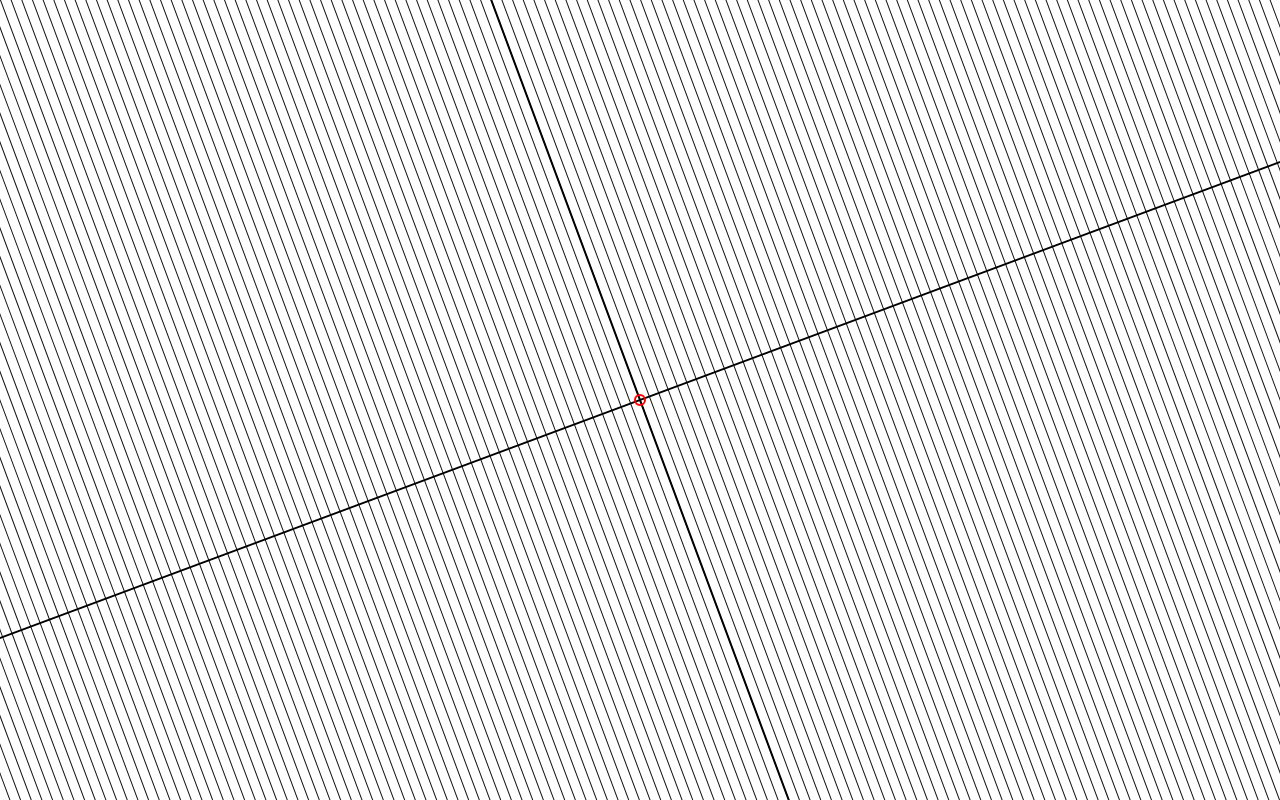
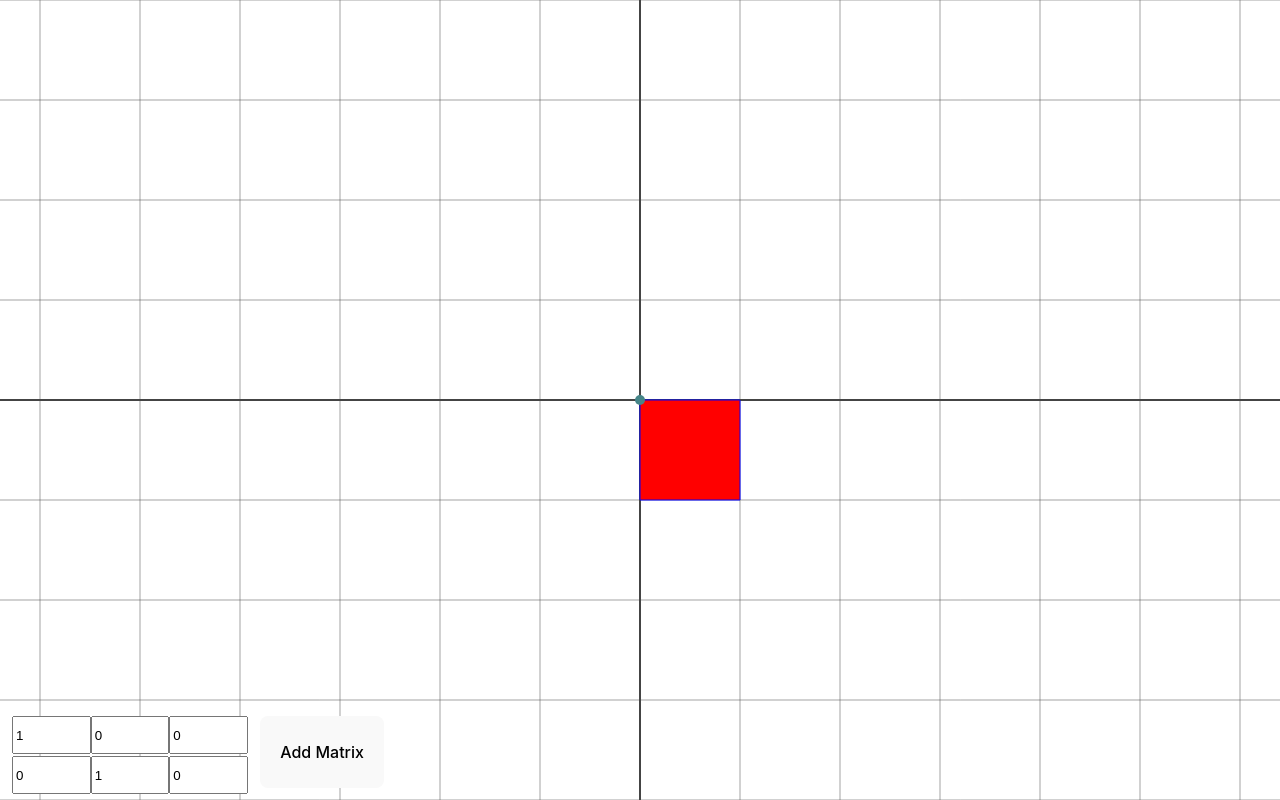
Before and after one commit to bschlenk/affine-explorer, a React (Vite) app: page / in a window 1280 px wide. Built offline with nearby package versions, Linux system fonts and the light colour scheme.

Commit message:
lots of changes

```diff
--- a/src/App.css
+++ /dev/null
@@ -1,16 +0,0 @@
-#root {
-  width: 100vw;
-  height: 100vh;
-}
-
-@supports (height: 100dvh) {
-  #root {
-    width: 100dvw;
-    height: 100dvh;
-  }
-}
-
-canvas {
-  width: 100%;
-  height: 100%;
-}
--- a/src/App.tsx
+++ b/src/App.tsx
@@ -1,11 +1,119 @@
 import { Canvas } from './canvas'
-import './app.css'
+import { useCallback, useEffect, useReducer, useRef } from 'react'
+import * as mat from './matrix'
+
+import styles from './app.module.css'
+
+interface ActionUpdate {
+  type: 'update'
+  index: number
+  value: mat.Matrix
+}
+
+interface ActionInsert {
+  type: 'insert'
+  value: mat.Matrix
+}
+
+type Action = ActionUpdate | ActionInsert
+
+function reducer(matrices: mat.Matrix[], action: Action): mat.Matrix[] {
+  switch (action.type) {
+    case 'update':
+      return [
+        ...matrices.slice(0, action.index),
+        action.value,
+        ...matrices.slice(action.index + 1),
+      ]
+
+    case 'insert':
+      return [...matrices, action.value]
+  }
+}
 
 export function App() {
-  return <canvas ref={init} />
+  const [matrices, dispatch] = useReducer(reducer, null, () => [mat.IDENTITY])
+  const matrix = mat.mult(...matrices)
+
+  return (
+    <>
+      <MatrixControls matrices={matrices} dispatch={dispatch} />
+      <Display matrix={matrix} />
+    </>
+  )
 }
 
-function init(canvas: HTMLCanvasElement) {
-  console.log('init')
-  new Canvas(canvas)
+function Display({ matrix }: { matrix: mat.Matrix }) {
+  const canvasRef = useRef<Canvas | null>(null)
+  const ref = useCallback((el: HTMLCanvasElement | null) => {
+    if (el) {
+      canvasRef.current = new Canvas(el)
+    }
+  }, [])
+
+  useEffect(() => {
+    if (canvasRef.current) {
+      canvasRef.current.updateMatrix(matrix)
+    }
+  }, [matrix])
+
+  return <canvas className={styles.canvas} ref={ref} />
 }
+
+function MatrixControls({
+  matrices,
+  dispatch,
+}: {
+  matrices: mat.Matrix[]
+  dispatch: React.Dispatch<Action>
+}) {
+  return (
+    <div className={styles.controls}>
+      {matrices.map((matrix, i) => (
+        <MatrixControl
+          key={i}
+          matrix={matrix}
+          setMatrix={(matrix) =>
+            dispatch({ type: 'update', index: i, value: matrix })
+          }
+        />
+      ))}
+      <button onClick={() => dispatch({ type: 'insert', value: mat.IDENTITY })}>
+        Add Matrix
+      </button>
+    </div>
+  )
+}
+
+function MatrixControl({
+  matrix,
+  setMatrix,
+}: {
+  matrix: mat.Matrix
+  setMatrix: (matrix: mat.Matrix) => void
+}) {
+  const onChange = useCallback(
+    (e: React.ChangeEvent<HTMLInputElement>) => {
+      const value = parseFloat(e.target.value)
+      const name = e.target.name as mat.MatrixElement
+
+      setMatrix({ ...matrix, [name]: value })
+    },
+    [matrix, setMatrix]
+  )
+
+  return (
+    <div className={styles.matrix}>
+      {(Object.keys(matrix) as mat.MatrixElement[]).map((key) => (
+        <input
+          key={key}
+          className={styles.matrixInput}
+          type="number"
+          name={key}
+          value={matrix[key]}
+          onChange={onChange}
+        />
+      ))}
+    </div>
+  )
+}
--- /dev/null
+++ b/src/app.module.css
@@ -0,0 +1,28 @@
+.canvas {
+  width: 100%;
+  height: 100%;
+}
+
+.controls {
+  position: fixed;
+  bottom: 12px;
+  left: 12px;
+  right: 12px;
+
+  display: flex;
+  gap: 20px;
+}
+
+.matrix {
+  display: grid;
+  gap: 8px;
+  grid-auto-flow: column;
+  grid-template-rows: 32px 32px;
+  grid-template-columns: 1fr 1fr 1fr;
+  width: 228px;
+}
+
+.matrixInput {
+  height: 100%;
+  width: 100%;
+}
--- a/src/canvas.ts
+++ b/src/canvas.ts
@@ -1,26 +1,64 @@
-import { Matrix } from './matrix'
+import * as mat from './matrix'
 
 export class Canvas {
-  private canvas: HTMLCanvasElement
   private ctx: CanvasRenderingContext2D
   private dirty = true
+  private matrix = mat.IDENTITY
+  private width = 0
+  private height = 0
 
-  constructor(canvas: HTMLCanvasElement) {
-    this.canvas = canvas
+  constructor(private canvas: HTMLCanvasElement) {
     this.ctx = canvas.getContext('2d')!
 
+    const rect = this.canvas.getBoundingClientRect()
+    const dpr = window.devicePixelRatio
+    this.width = rect.width
+    this.height = rect.height
+    this.canvas.width = rect.width * dpr
+    this.canvas.height = rect.height * dpr
+
     this.initBindings()
+    this.reset()
     this.renderLoop()
   }
 
+  public updateMatrix(matrix: mat.Matrix) {
+    this.dirty = true
+    this.matrix = matrix
+  }
+
   private initBindings() {
-    const onResize = () => {
-      this.canvas.width = window.innerWidth
-      this.canvas.height = window.innerHeight
-    }
+    const observer = new ResizeObserver(
+      (entries: { target: Element; contentRect: DOMRectReadOnly }[]) => {
+        const dpr = window.devicePixelRatio
+        for (const entry of entries) {
+          if (entry.target === this.canvas) {
+            const { width, height } = entry.contentRect
+            this.canvas.width = width * dpr
+            this.canvas.height = height * dpr
 
-    window.addEventListener('resize', onResize)
-    onResize()
+            this.width = width
+            this.height = height
+
+            this.dirty = true
+            break
+          }
+        }
+      }
+    )
+
+    observer.observe(this.canvas)
+  }
+
+  private reset() {
+    this.ctx.reset()
+    this.resetTransform()
+  }
+
+  private resetTransform() {
+    const dpr = window.devicePixelRatio
+    this.ctx.resetTransform()
+    this.ctx.scale(dpr, dpr)
   }
 
   private renderLoop() {
@@ -33,85 +71,109 @@ export class Canvas {
       requestAnimationFrame(loop)
     }
 
-    loop(lastTime + 1)
+    requestAnimationFrame(loop)
   }
 
-  private render(time: number, delta: number) {
+  private render(_time: number, _delta: number) {
     if (!this.dirty) return
+    this.dirty = false
 
-    this.clear()
+    this.reset()
 
     const ctx = this.ctx
-    ctx.reset()
-    const { width, height } = this.canvas
-    Matrix.withTranslation(width / 2, height / 2).apply(ctx)
+
+    const { width, height } = this
+    mat.apply(mat.translate(width / 2, height / 2), ctx)
+    mat.apply(this.matrix, ctx)
+
+    this.drawGrid()
 
     ctx.save()
-    Matrix.withRotation(((time / 50) * Math.PI) / 180).apply(ctx)
+    ctx.beginPath()
+    ctx.rect(0, 0, 100, 100)
+    ctx.fillStyle = 'red'
+    ctx.strokeStyle = 'blue'
+    ctx.fill()
+    ctx.stroke()
+    ctx.restore()
 
+    this.drawCircle(0, 0, 5, 'rgb(69, 133, 136)')
+  }
+
+  private drawGrid() {
+    const ctx = this.ctx
+    const { width, height } = this
+
+    ctx.save()
     ctx.beginPath()
 
-    let d = -width
-    while (d < width) {
+    // TODO: get a viewport rect in canvas space and draw lines out to it
+    // instead of using width & height
+
+    // Draw vertical grid lines
+
+    for (let d = 0; d < width; d += 100) {
       ctx.moveTo(d, -height)
       ctx.lineTo(d, height)
-      d += 10
     }
 
-    // ctx.resetTransform()
+    for (let d = -100; d > -width; d -= 100) {
+      ctx.moveTo(d, -height)
+      ctx.lineTo(d, height)
+    }
 
-    this.ctx.strokeStyle = '#141414'
+    // Draw horizontal grid lines
+
+    for (let d = 0; d < height; d += 100) {
+      ctx.moveTo(-width, d)
+      ctx.lineTo(width, d)
+    }
+
+    for (let d = -100; d > -height; d -= 100) {
+      ctx.moveTo(-width, d)
+      ctx.lineTo(width, d)
+    }
+
+    this.resetTransform()
+    ctx.strokeStyle = '#444'
+    ctx.lineWidth = 0.5
     this.ctx.stroke()
+    ctx.restore()
 
+    ctx.save()
     ctx.beginPath()
     ctx.moveTo(-width, 0)
     ctx.lineTo(width, 0)
     ctx.moveTo(0, -height)
     ctx.lineTo(0, height)
+
+    this.resetTransform()
+    ctx.strokeStyle = '#444'
     ctx.lineWidth = 2
-    ctx.strokeStyle = 'black'
     ctx.stroke()
     ctx.restore()
-
-    this.drawCircle(0, 0, 5, 'red')
-
-    this.dirty = true
   }
 
-  public clear() {
-    this.ctx.clearRect(0, 0, this.canvas.width, this.canvas.height)
-  }
+  private drawCircle(x: number, y: number, radius: number, color: string) {
+    const ctx = this.ctx
 
-  public drawRect(
-    x: number,
-    y: number,
-    width: number,
-    height: number,
-    color: string,
-  ) {
-    this.ctx.fillStyle = color
-    this.ctx.fillRect(x, y, width, height)
-  }
+    ctx.save()
 
-  public drawCircle(x: number, y: number, radius: number, color: string) {
-    this.ctx.save()
-    this.ctx.strokeStyle = color
-    this.ctx.lineWidth = 2
-    this.ctx.beginPath()
-    this.ctx.arc(x, y, radius, 0, 2 * Math.PI)
-    this.ctx.stroke()
-    this.ctx.restore()
-  }
+    // We reset the transform but then use the old transform to calculate the
+    // offset. This lets us draw a perfect circle at the given x, y position
+    // without any distortion.
 
-  public drawText(
-    text: string,
-    x: number,
-    y: number,
-    color: string,
-    fontSize: number = 20,
-  ) {
-    this.ctx.font = `${fontSize}px Arial`
-    this.ctx.fillStyle = color
-    this.ctx.fillText(text, x, y)
+    const tOld = ctx.getTransform()
+    this.resetTransform()
+    const tNew = ctx.getTransform()
+
+    const offsetX = tOld.e / tNew.a
+    const offsetY = tOld.f / tNew.d
+
+    ctx.fillStyle = color
+    ctx.beginPath()
+    ctx.arc(x + offsetX, y + offsetY, radius, 0, 2 * Math.PI)
+    ctx.fill()
+    ctx.restore()
   }
 }
--- a/src/matrix.ts
+++ b/src/matrix.ts
@@ -1,137 +1,157 @@
-type MatrixArray = [number, number, number, number, number, number]
+interface Vector {
+  x: number
+  y: number
+}
 
-const IDENTITY = [1, 0, 0, 1, 0, 0] as MatrixArray
+interface MatrixMut {
+  xx: number
+  xy: number
+  yx: number
+  yy: number
+  dx: number
+  dy: number
+}
+
+export type MatrixElement = keyof MatrixMut
 
 /**
- * An affine transform matrix, storing values in column-major order.
+ * A 2D affine transformation matrix.
  */
-export class Matrix {
-  public readonly values: MatrixArray
+export type Matrix = Readonly<MatrixMut>
 
-  /** Construct an identity matrix. */
-  constructor()
+export const IDENTITY: Matrix = mat(1, 0, 0, 1, 0, 0)
 
-  /** Construct a matrix given each value as separate args. */
-  constructor(
+/**
+ * Create a new Matrix, passing values in column-major order.
+ */
+export function mat(
   xx: number,
   xy: number,
   yx: number,
   yy: number,
   dx: number,
-    dy: number,
+  dy: number
+): Matrix {
+  return { xx, xy, yx, yy, dx, dy }
+}
+
+export function translate(x: number, y: number): Matrix {
+  return mat(1, 0, 0, 1, x, y)
+}
+
+export function rotate(angle: number): Matrix {
+  const cos = Math.cos(angle)
+  const sin = Math.sin(angle)
+  return mat(cos, sin, -sin, cos, 0, 0)
+}
+
+export function rotateAt(angle: number, cx: number, cy: number): Matrix {
+  return transformFrom(rotate(angle), cx, cy)
+}
+
+export function scale(x: number, y = x): Matrix {
+  return mat(x, 0, 0, y, 0, 0)
+}
+
+export function scaleAt(x: number, y: number, cx: number, cy: number): Matrix {
+  return transformFrom(scale(x, y), cx, cy)
+}
+
+export function mult(...matrices: Matrix[]): Matrix {
+  if (matrices.length === 0) return IDENTITY
+
+  let m = matrices[0]
+  for (let i = 1; i < matrices.length; ++i) {
+    m = mult2(m, matrices[i])
+  }
+
+  return m
+}
+
+export function determinant(m: Matrix) {
+  return m.xx * m.yy - m.xy * m.yx
+}
+
+export function invert(m: Matrix) {
+  const det = determinant(m)
+  if (det === 0) return null
+
+  return mat(
+    m.yy / det,
+    -m.xy / det,
+    -m.yx / det,
+    m.xx / det,
+    (m.yx * m.dy - m.yy * m.dx) / det,
+    (m.xy * m.dx - m.xx * m.dy) / det
   )
+}
 
-  /** Construct a matrix from a MatrixArray. */
-  constructor(values: MatrixArray)
-
-  constructor(...args: any[]) {
-    if (args.length === 6) {
-      this.values = args as MatrixArray
-    } else if (args.length === 1 && Array.isArray(args[0])) {
-      this.values = args[0] as MatrixArray
-    } else {
-      // args must be 0 length
-      this.values = IDENTITY
+export function transformPoint(v: Vector, m: Matrix) {
+  return {
+    x: m.xx * v.x + m.yx * v.y + m.dx,
+    y: m.xy * v.x + m.yy * v.y + m.dy,
   }
 }
 
-  static withTranslation(x: number, y: number): Matrix {
-    return new Matrix(1, 0, 0, 1, x, y)
+export function inverseTransformPoint(v: Vector, m: Matrix) {
+  const mi = invert(m)
+  return mi ? transformPoint(v, mi) : null
 }
 
-  static withRotation(angle: number): Matrix {
-    const cos = Math.cos(angle)
-    const sin = Math.sin(angle)
-    return new Matrix(cos, sin, -sin, cos, 0, 0)
-  }
-
-  static withScale(x: number, y = x): Matrix {
-    return new Matrix(x, 0, 0, y, 0, 0)
-  }
-
-  mult(other: Matrix) {
-    const [xx, xy, yx, yy, dx, dy] = this.values
-    const [oxx, oxy, oyx, oyy, odx, ody] = other.values
-
-    return new Matrix(
-      xx * oxx + xy * oyx,
-      xx * oxy + xy * oyy,
-      yx * oxx + yy * oyx,
-      yx * oxy + yy * oyy,
-      dx * oxx + dy * oyx + odx,
-      dx * oxy + dy * oyy + ody,
+export function equals(a: Matrix, b: Matrix) {
+  return (
+    areClose(a.xx, b.xx) &&
+    areClose(a.xy, b.xy) &&
+    areClose(a.yx, b.yx) &&
+    areClose(a.yy, b.yy) &&
+    areClose(a.dx, b.dx) &&
+    areClose(a.dy, b.dy)
   )
 }
 
-  preMult(other: Matrix) {
-    return other.mult(this)
+export function isIdentity(m: Matrix) {
+  return equals(m, IDENTITY)
 }
 
-  translate(x: number, y: number) {
-    return this.mult(Matrix.withTranslation(x, y))
+/**
+ * Generate a css transform property value from a Matrix.
+ *
+ * The only difference between this and `toSvg` is that the values
+ * are separated by commas instead of spaces.
+ */
+export function toCss(m: Matrix) {
+  return `matrix(${m.xx}, ${m.xy}, ${m.yx}, ${m.yy}, ${m.dx}, ${m.dy})`
 }
 
-  preTranslate(x: number, y: number) {
-    return Matrix.withTranslation(x, y).mult(this)
+/**
+ * Generate an SVG transform attribute from a Matrix.
+ *
+ * The only difference between this and `toCss` is that the values
+ * are separated by spaces instead of commas.
+ */
+export function toSvg(m: Matrix) {
+  return `matrix(${m.xx} ${m.xy} ${m.yx} ${m.yy} ${m.dx} ${m.dy})`
 }
 
-  rotate(angle: number) {
-    return this.mult(Matrix.withRotation(angle))
+export function apply(m: Matrix, ctx: CanvasRenderingContext2D) {
+  ctx.transform(m.xx, m.xy, m.yx, m.yy, m.dx, m.dy)
 }
 
-  preRotate(angle: number) {
-    return Matrix.withRotation(angle).mult(this)
-  }
-
-  scale(x: number, y = x): Matrix {
-    return this.mult(Matrix.withScale(x, y))
-  }
-
-  preScale(x: number, y = x): Matrix {
-    return Matrix.withScale(x, y).mult(this)
-  }
-
-  determinant() {
-    const [xx, xy, yx, yy] = this.values
-    return xx * yy - xy * yx
-  }
-
-  invert() {
-    const det = this.determinant()
-    if (det === 0) return null
-
-    const invDet = 1 / det
-    const [xx, xy, yx, yy, dx, dy] = this.values
-
-    return new Matrix(
-      yy * invDet,
-      -xy * invDet,
-      -yx * invDet,
-      xx * invDet,
-      (yx * dy - yy * dx) * invDet,
-      (xy * dx - xx * dy) * invDet,
+function mult2(a: Matrix, b: Matrix): Matrix {
+  return mat(
+    a.xx * b.xx + a.xy * b.yx,
+    a.xx * b.xy + a.xy * b.yy,
+    a.yx * b.xx + a.yy * b.yx,
+    a.yx * b.xy + a.yy * b.yy,
+    a.dx * b.xx + a.dy * b.yx + b.dx,
+    a.dx * b.xy + a.dy * b.yy + b.dy
   )
 }
 
-  transformPoint({ x, y }: IPoint) {
-    const [xx, xy, yx, yy, dx, dy] = this.values
-    return {
-      x: xx * x + yx * y + dx,
-      y: xy * x + yy * y + dy,
-    }
+function transformFrom(m: Matrix, centerX: number, centerY: number): Matrix {
+  return mult(translate(centerX, centerY), m, translate(-centerX, -centerY))
 }
 
-  apply(ctx: CanvasRenderingContext2D) {
-    ctx.transform(...this.values)
+function areClose(a: number, b: number, epsilon = Number.EPSILON) {
+  return Math.abs(a - b) < epsilon
 }
-
-  toCss() {
-    const [xx, xy, yx, yy, dx, dy] = this.values
-    return `matrix(${xx}, ${xy}, ${yx}, ${yy}, ${dx}, ${dy})`
-  }
-}
-
-interface IPoint {
-  x: number
-  y: number
-}
```
Also changed, not shown: src/main.css (+13 -0 lines). Lines whose indentation alone changed are shown as unchanged.
